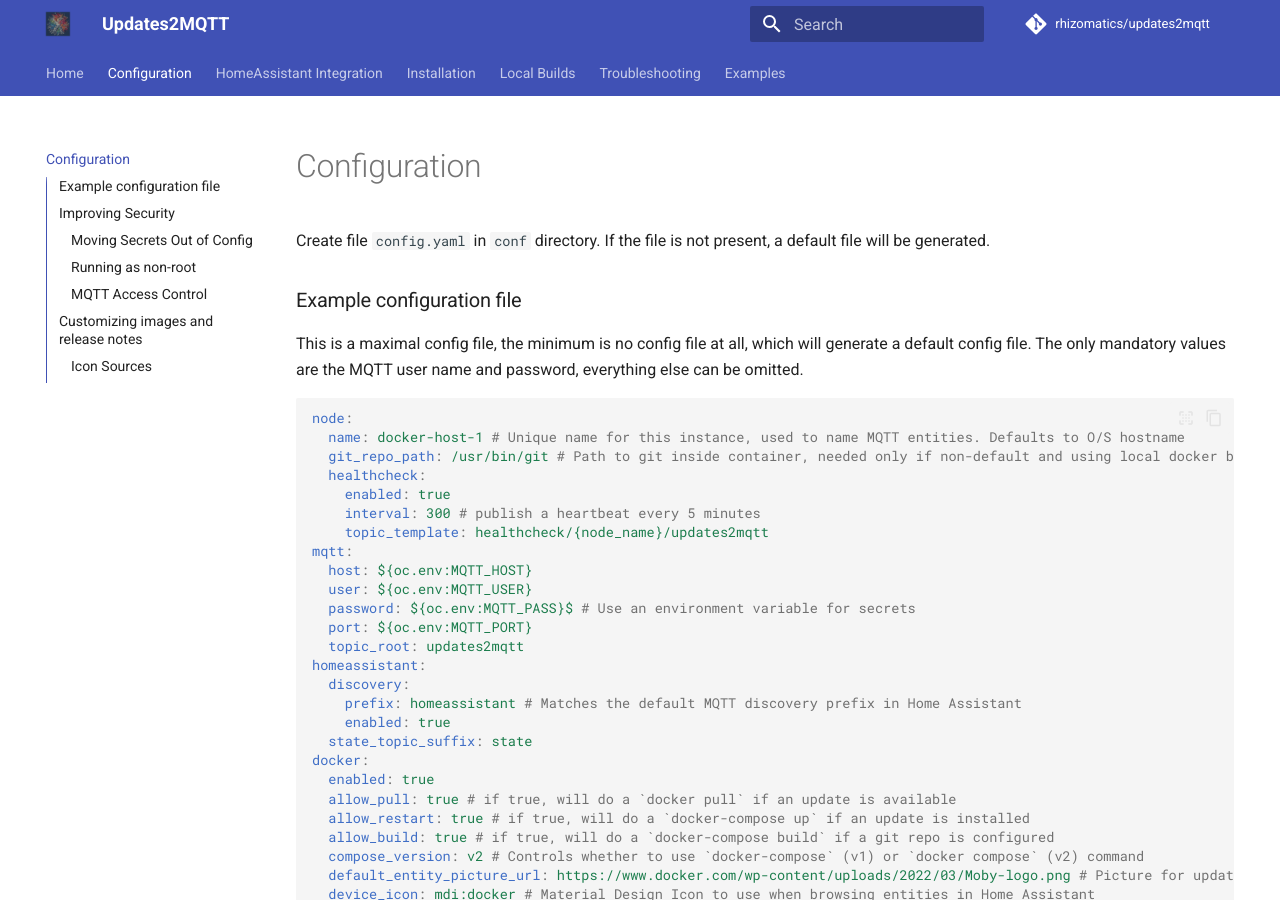
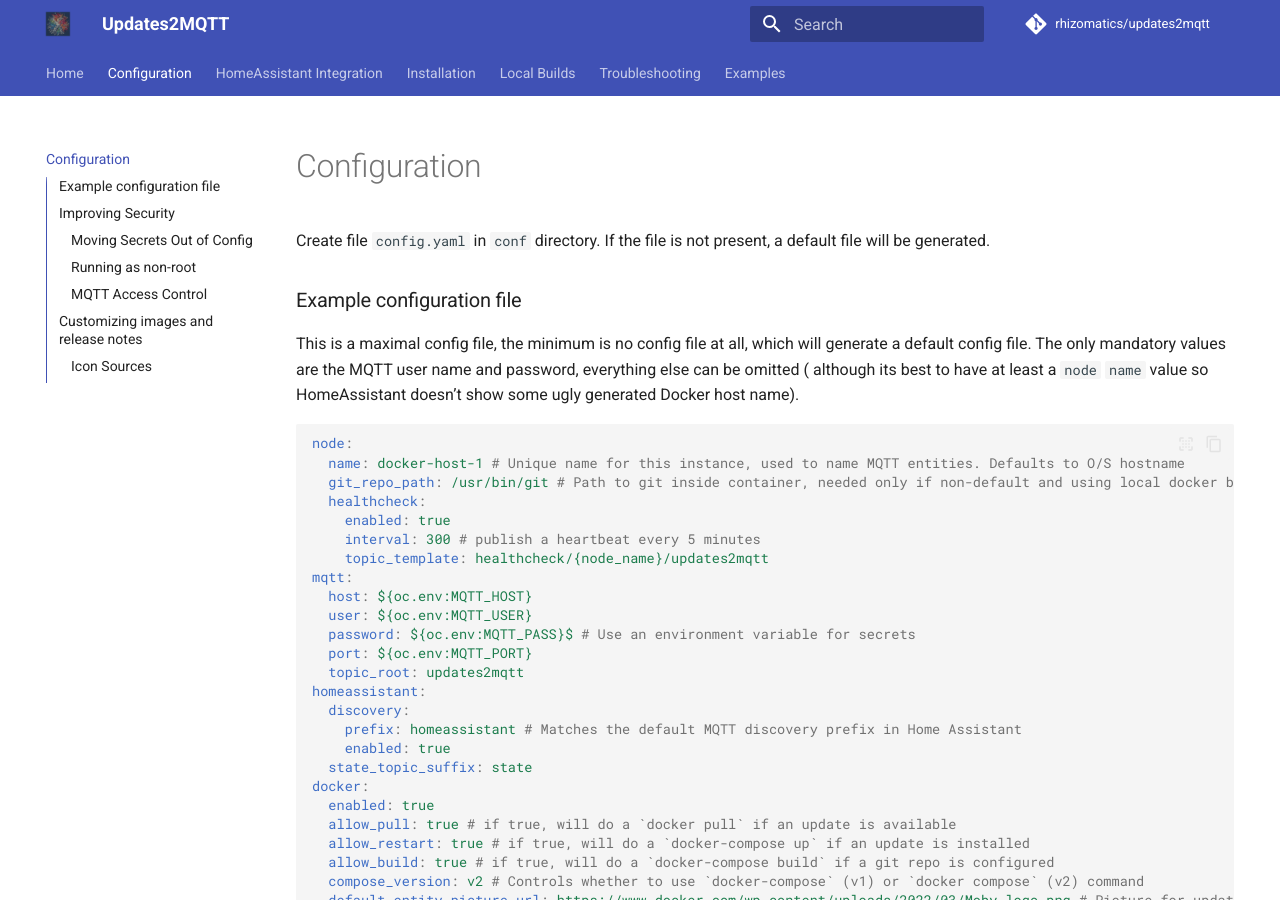
Before and after one commit to rhizomatics/updates2mqtt, an MkDocs documentation site: the page built from docs/configuration.md, in a window 1280 px wide and 900 px high. Built offline with MkDocs 1.6.1 and Material for MkDocs 9.7.7, drawn with Linux system fonts in a browser that asks for light colours; plug-ins that fetch from the network failed and are left out; comment, search, counter and statistics services are not loaded.

Commit message:
docs update

````diff
--- a/docs/configuration.md
+++ b/docs/configuration.md
@@ -4,7 +4,8 @@
 
 ### Example configuration file
 
-This is a maximal config file, the minimum is no config file at all, which will generate a default config file. The only mandatory values are the MQTT user name and password, everything else can be omitted.
+This is a maximal config file, the minimum is no config file at all, which will generate a default config file. The only mandatory values are the MQTT user name and password, everything else can be omitted ( although
+its best to have at least a `node` `name` value so HomeAssistant doesn't show some ugly generated Docker host name).
 
 ```yaml
 
````
Also changed, not shown: docs/installation.md (+2 -0 lines).
